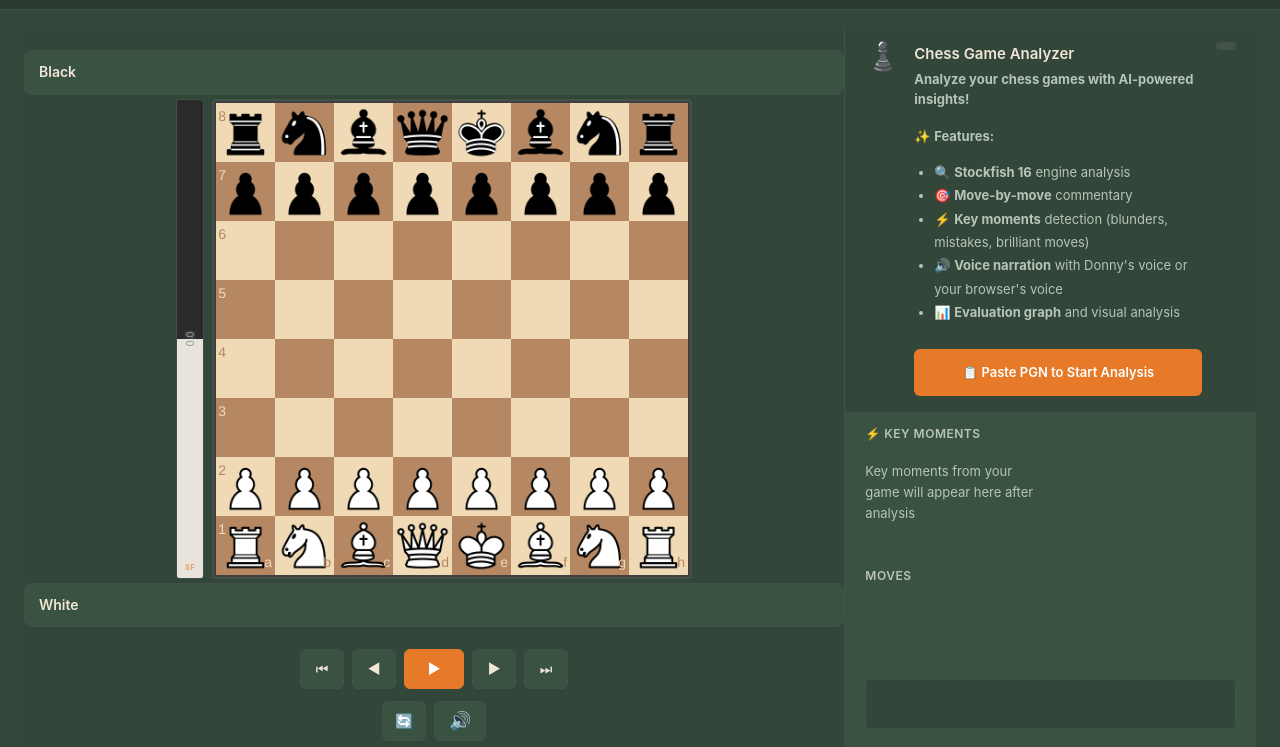
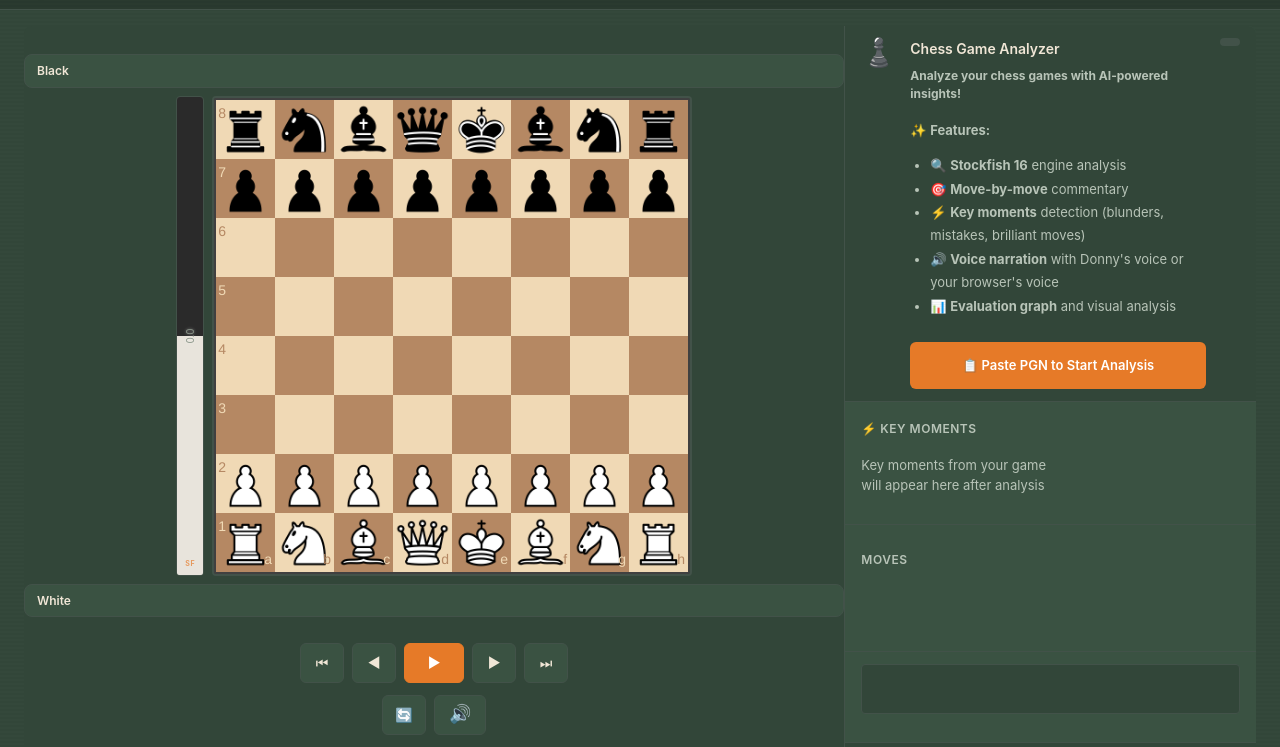
Before and after one commit to donnybadamo/lichess-game-analyzer, a browser extension: page index.html in a window 1280 px wide. Shown: the part 53-800 px from the top of the page. Drawn offline with nearby package versions, Linux system fonts and the light colour scheme; no server answers.

Commit message:
Reduce player bar size, add spacing between sections, make intro box smaller

```diff
--- a/analysis.css
+++ b/analysis.css
@@ -135,22 +135,22 @@
 .player-bar {
   display: flex;
   align-items: center;
-  gap: 10px;
-  padding: 10px 14px;
+  gap: 8px;
+  padding: 6px 12px;
   background: var(--bg-surface);
   border: 1px solid var(--border);
   border-radius: 0.5rem;
-  margin: 4px 0;
+  margin: 8px 0;
 }
 
 .player-bar .player-name {
   font-weight: 600;
-  font-size: 14px;
+  font-size: 12px;
   color: var(--foreground);
 }
 
 .player-bar .player-rating {
-  font-size: 13px;
+  font-size: 11px;
   color: var(--primary);
   font-weight: 500;
   margin-left: auto;
@@ -418,9 +418,10 @@
 
 /* Current Move Analysis */
 .move-analysis {
-  padding: 16px 20px;
+  padding: 12px 16px;
   background: var(--background);
   border-bottom: 1px solid var(--border);
+  margin-bottom: 8px;
 }
 
 .analysis-content {
@@ -439,14 +440,14 @@
 }
 
 .analysis-move {
-  font-size: 15px;
+  font-size: 14px;
   font-weight: 600;
   color: var(--foreground);
-  margin-bottom: 4px;
+  margin-bottom: 6px;
 }
 
 .analysis-text {
-  font-size: 13px;
+  font-size: 12px;
   color: var(--muted-foreground);
   line-height: 1.5;
 }
@@ -522,11 +523,16 @@
   border-bottom: 1px solid var(--border);
 }
 
+.key-moments-section {
+  padding: 12px 16px;
+  margin-bottom: 8px;
+}
+
 .key-moments-section h3 {
   font-size: 12px;
   font-weight: 600;
   color: var(--muted-foreground);
-  margin-bottom: 10px;
+  margin-bottom: 8px;
   text-transform: uppercase;
   letter-spacing: 0.5px;
 }
@@ -609,14 +615,15 @@
   overflow: hidden;
   display: flex;
   flex-direction: column;
-  padding: 14px 20px;
+  padding: 12px 16px;
+  margin-top: 8px;
 }
 
 .moves-section h3 {
   font-size: 12px;
   font-weight: 600;
   color: var(--muted-foreground);
-  margin-bottom: 10px;
+  margin-bottom: 8px;
   text-transform: uppercase;
   letter-spacing: 0.5px;
 }
@@ -731,8 +738,9 @@
 
 /* Eval Graph */
 .eval-graph-section {
-  padding: 12px 20px;
+  padding: 12px 16px;
   border-top: 1px solid var(--border);
+  margin-top: 8px;
 }
 
 #evalGraph {
@@ -745,11 +753,12 @@
 
 /* Game Meta */
 .game-meta {
-  padding: 12px 20px;
+  padding: 12px 16px;
   font-size: 11px;
   color: var(--muted-foreground);
   border-top: 1px solid var(--border);
   text-align: center;
+  margin-top: 8px;
   background: var(--background);
 }
 
```
